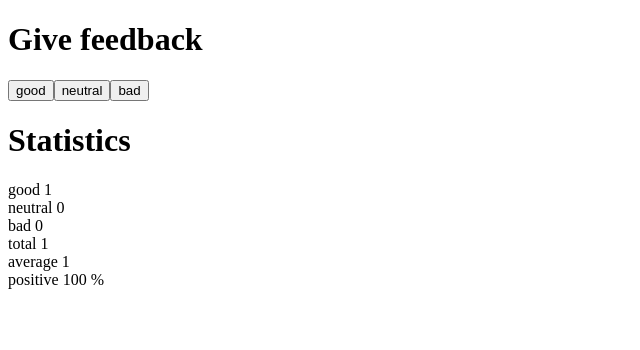
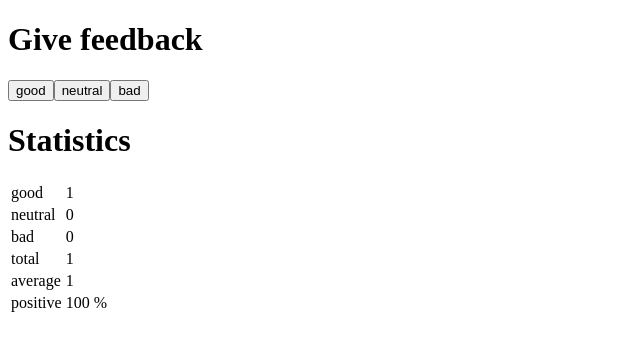
Before and after one commit to EsaNord/Fullstack-open-2025, a React (Vite) app in the folder Osa1/unicafe/: page / in a window 1280 px wide. Both pictures are taken after a click on the button "good". Shown: the top 350 px of the page, without its empty margins (0-640 px from the left). Built offline with nearby package versions, Linux system fonts and the light colour scheme.

Commit message:
Exercise 1.11

```diff
--- a/Osa1/unicafe/src/App.jsx
+++ b/Osa1/unicafe/src/App.jsx
@@ -31,20 +31,23 @@ const Statistics = ({ good, neutral, bad }) => {
     let total = Total(good, neutral, bad)
     if (total > 0) {
         return (
-            <div>
+            <table>
+                <tbody>
                     <StatisticsLine text={'good'} value={good} />
                     <StatisticsLine text={'neutral'} value={neutral} />
                     <StatisticsLine text={'bad'} value={bad} />
                     <StatisticsLine text={'total'} value={total} />
                     <StatisticsLine text={'average'} value={Average(good, bad, total)} />
                     <StatisticsLine text={'positive'} value={Positive(good, total)} additional={'%'} />
-            </div>
+                </tbody>
+            </table>
         )
     }
     return (<p>No feedback given</p>)
 }
 
-const StatisticsLine = ({ text, value, additional = '' }) => <dt>{text} {value} {additional}</dt>
+const StatisticsLine = ({ text, value, additional = '' }) =>
+    <tr><td>{text}</td><td>{value} {additional}</td></tr>
 
 const Total = (good, neutral, bad) => good + neutral + bad
 
```
Lines whose indentation alone changed are shown as unchanged.
